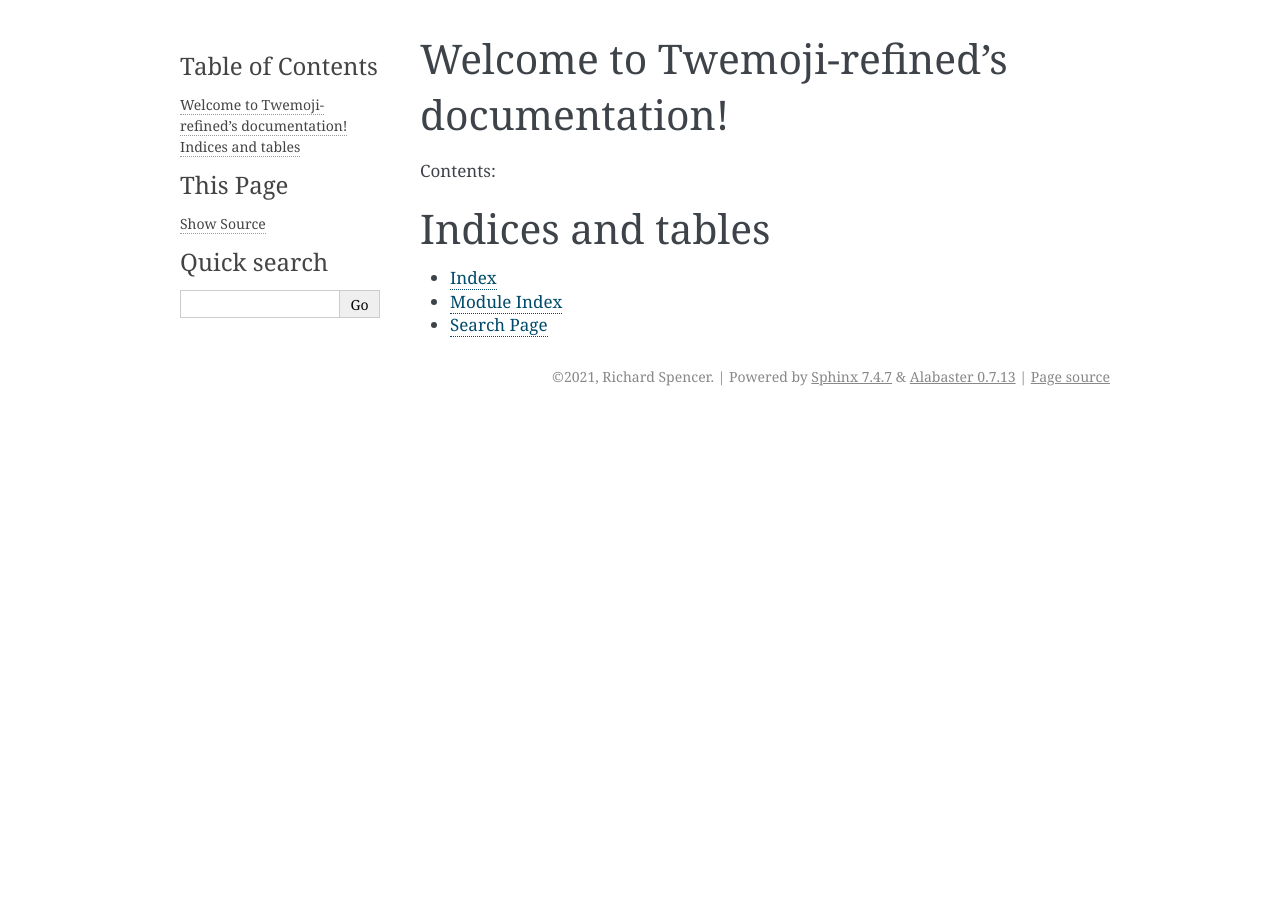
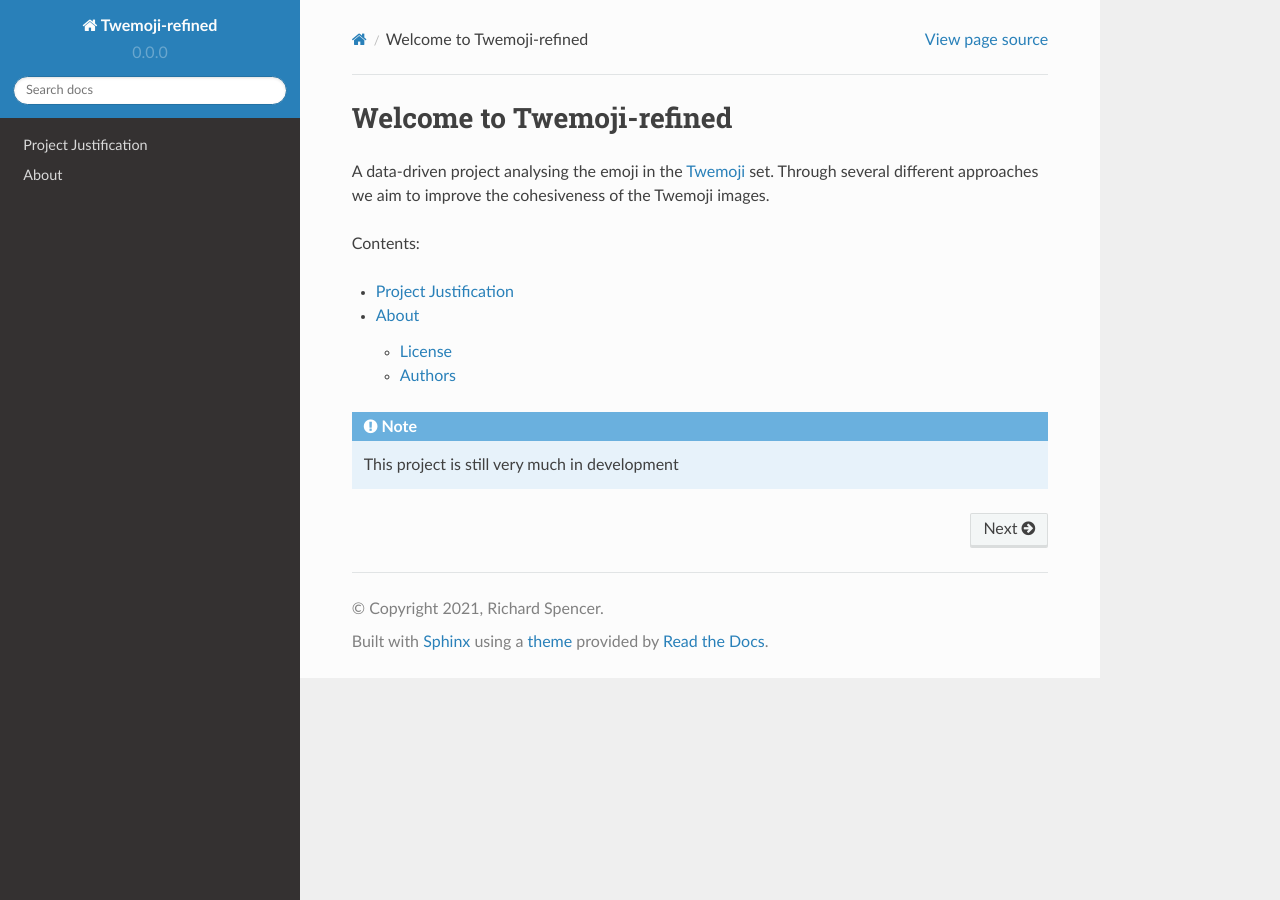
Before and after one commit to RichysHub/Twemoji-refined, a Sphinx documentation site: the page built from docs/source/index.rst, in a window 1280 px wide. Built offline with Sphinx 7.4.7 and the Read the Docs theme 2.0.0, drawn with Linux system fonts in a browser that asks for light colours.

Commit message:
Updated docs, new style, added about, added justification page

```diff
--- /dev/null
+++ b/docs/source/about.rst
@@ -0,0 +1,12 @@
+About
+=====
+
+License
+-------
+
+.. include:: ../../LICENSE
+
+Authors
+-------
+
+Twemoji-refined is written and maintained by Richard Spencer.
--- a/docs/source/conf.py
+++ b/docs/source/conf.py
@@ -122,7 +122,7 @@ todo_include_todos = False
 # The theme to use for HTML and HTML Help pages.  See the documentation for
 # a list of builtin themes.
 #
-html_theme = 'alabaster'
+html_theme = 'sphinx_rtd_theme'
 
 # Theme options are theme-specific and customize the look and feel of a theme
 # further.  For a list of options available for each theme, see the
--- a/docs/source/index.rst
+++ b/docs/source/index.rst
@@ -1,21 +1,19 @@
-.. Twemoji-refined documentation master file, created by
-   sphinx-quickstart on Tue Dec  7 21:39:42 2021.
-   You can adapt this file completely to your liking, but it should at least
-   contain the root `toctree` directive.
 
-Welcome to Twemoji-refined's documentation!
-===========================================
+Welcome to Twemoji-refined
+==========================
+
+A data-driven project analysing the emoji in the `Twemoji <https://github.com/twitter/twemoji>`_ set.
+Through several different approaches we aim to improve the cohesiveness of the Twemoji images.
 
 Contents:
 
 .. toctree::
    :maxdepth: 2
 
+   justification
+   about
 
 
-Indices and tables
-==================
+.. note::
 
-* :ref:`genindex`
-* :ref:`modindex`
-* :ref:`search`
+  This project is still very much in development
--- /dev/null
+++ b/docs/source/justification.rst
@@ -0,0 +1,14 @@
+Project Justification
+=====================
+
+Emoji are undoubtedly now a solid part of language and online communication. Able to communicate complex ideas and subtlety in an incredibly information dense way. However, if the recipient of the message were to see only boxes, or other placeholder characters, the message is lost.::
+
+  "👀 We need to talk ☕, this lunchtime." → "� We need to talk □, this lunchtime."
+
+One project that has most assuredly aided in the availability of emoji is the Twemoji project, serving users not only of Twitter but also platforms such as discord.
+
+Emoji design is as complex as the work of a font house. Characters must be discernible, and simple to read at speed. Twemoji achieves this, I believe, with its strong use of simple shapes and bold colours. These colours are what this project concerns itself with. It's my belief that the set can be unified and refined, removing unnecessary colours and adopting a definitive palette.
+
+I believe this not only would aid in enforcing the cohesive style, but also serve as a useful tool for future designers, offering a clear colour set within which to work.
+
+Refinement steps have been undertaken in the history of the Twemoji project, tweaking position within the frame, for example. This project aims to be the largest scale change thus far, taking a data driven approach to analyse and tweak the thousands of emoji currently supported.
```
